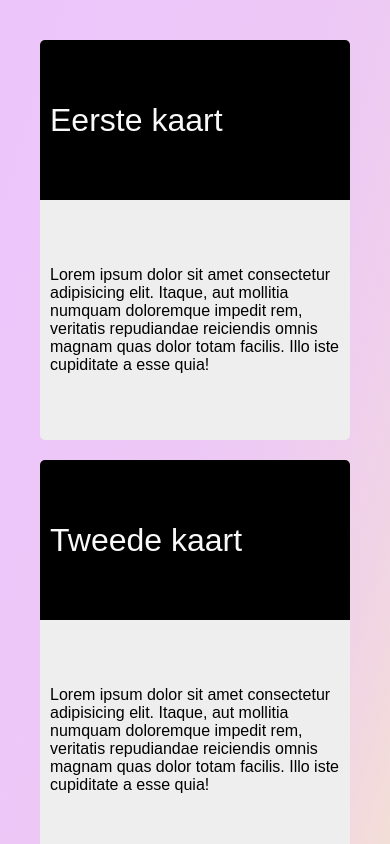
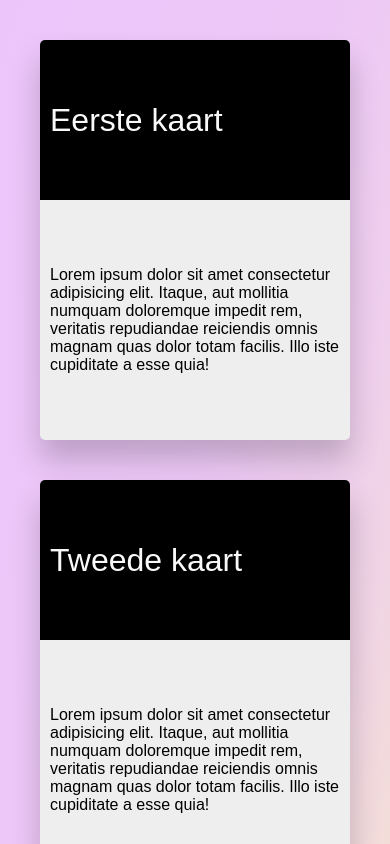
Before and after one commit to joeribreedveld/f3m9-prog-hello-react, a React (Create React App) app: page / in a window 390 px wide. Shown: the top 844 px of the page. Built offline with nearby package versions, Linux system fonts and the light colour scheme.

Commit message:
feat(cards): add more gap to cards and give some responsive css transform hover effects

```diff
--- a/src/App.css
+++ b/src/App.css
@@ -16,6 +16,6 @@ body {
     justify-content: center;
     align-items: center;
     min-height: 100vh;
-    gap: 20px;
+    gap: 40px;
     flex-wrap: wrap;
 }
--- a/src/Card.css
+++ b/src/Card.css
@@ -3,6 +3,18 @@ article {
     height: 400px;
     background: #eee;
     border-radius: 5px;
+    box-shadow: 0 20px 30px 0 rgba(0, 0, 0, 0.2);
+    transition: 0.4s;
+}
+
+article:hover {
+    transform: scale(1.1);
+}
+
+@media screen and (max-width: 1000px) {
+    article:hover {
+            transform: none
+        }
 }
 
 article header {
```
